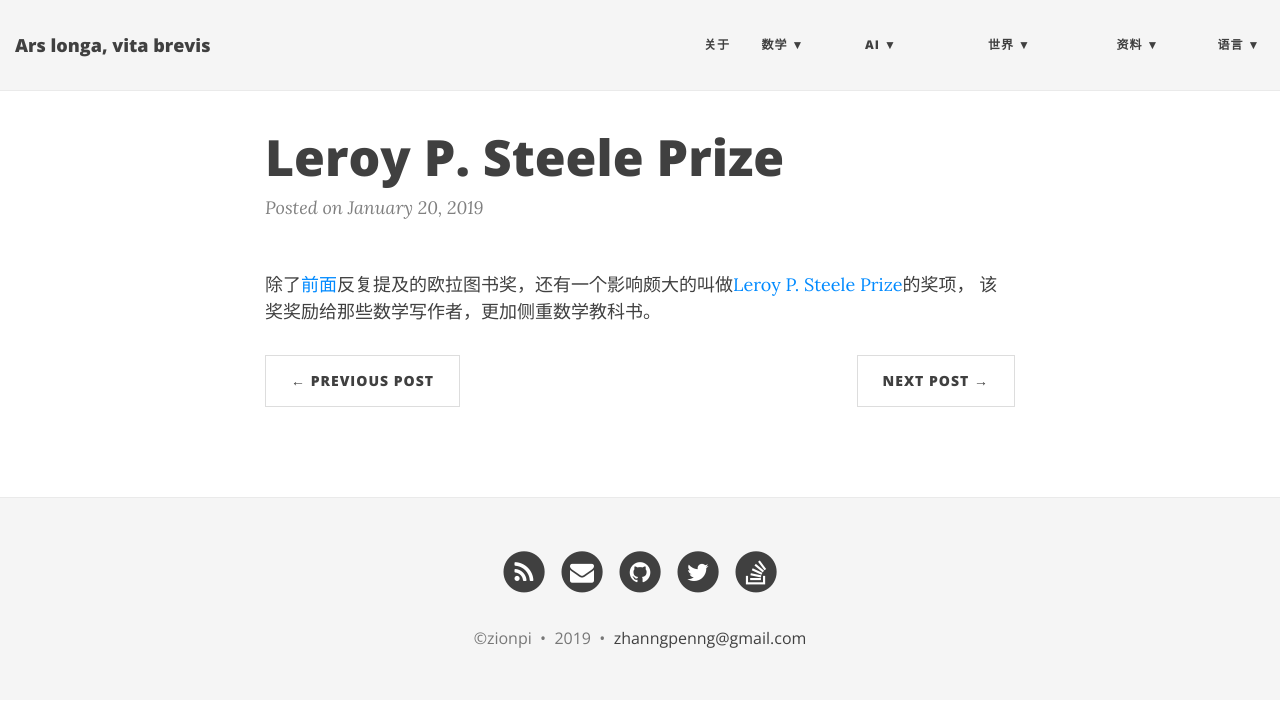
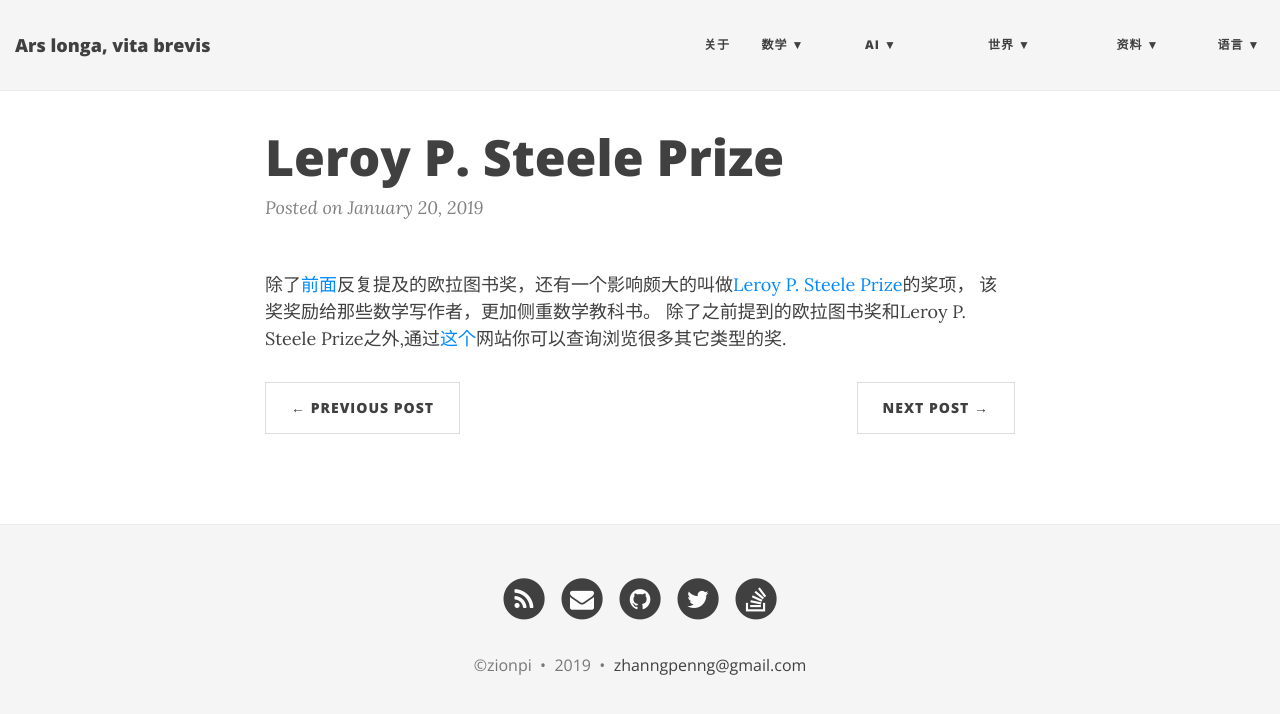
Before and after one commit to ZionPi/zionpi.github.io, a Jekyll site: the page built from _posts/2019-01-20-leroy-p-steele-prize.md, in a window 1280 px wide. Shown: the top 714 px of the page. Built offline with Jekyll 4.4.1, drawn with Linux system fonts in a browser that asks for light colours; nearby versions of some CDN libraries.

Commit message:
Update 2019-01-20-leroy-p-steele-prize.md

```diff
--- a/_posts/2019-01-20-leroy-p-steele-prize.md
+++ b/_posts/2019-01-20-leroy-p-steele-prize.md
@@ -4,3 +4,4 @@ title: Leroy P. Steele Prize
 ---
 除了[前面]()反复提及的欧拉图书奖，还有一个影响颇大的叫做[Leroy P. Steele Prize](https://en.wikipedia.org/wiki/Leroy_P._Steele_Prize)的奖项，
 该奖奖励给那些数学写作者，更加侧重数学教科书。
+除了之前提到的欧拉图书奖和Leroy P. Steele Prize之外,通过[这个](http://www.ams.org/prizes-awards/pabrowse.cgi?parent_id=21)网站你可以查询浏览很多其它类型的奖.
```
